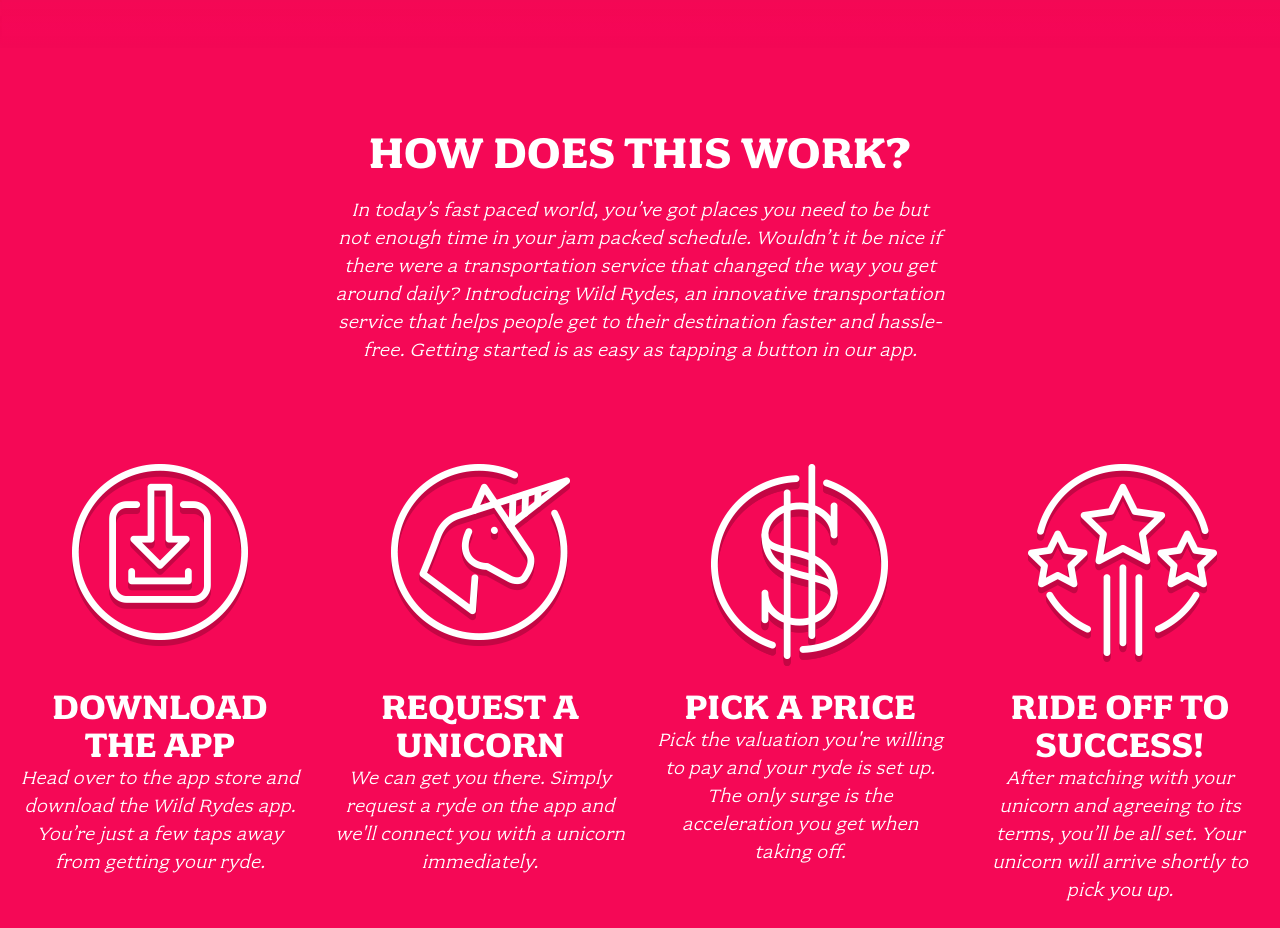
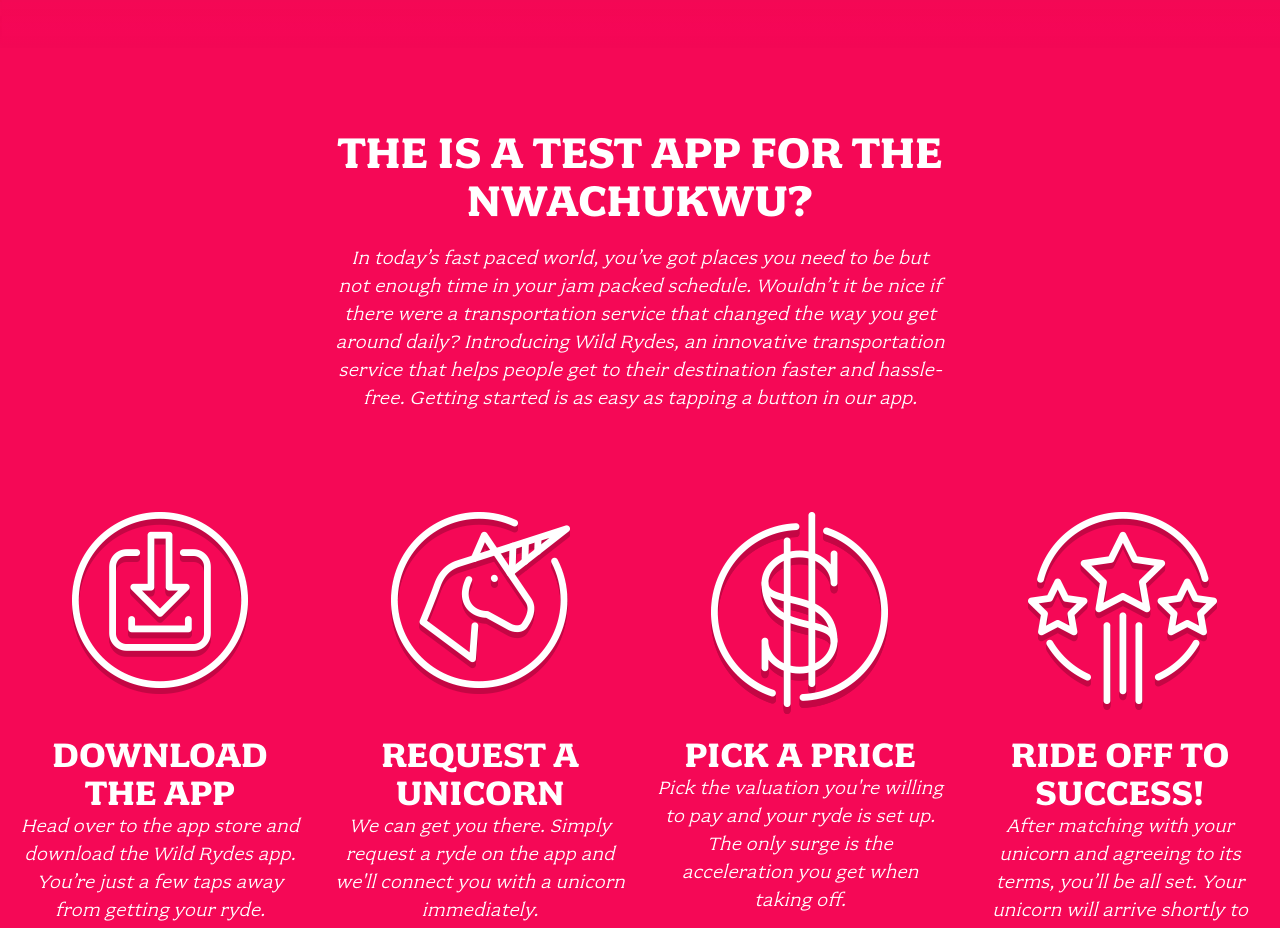
Before and after one commit to michael2010-coder/wildrydes-site, a plain HTML site: page index.html in a window 1280 px wide. Shown: the part 900-1828 px from the top of the page. Drawn offline with Linux system fonts and the light colour scheme.

Commit message:
Update index.html

```diff
--- a/index.html
+++ b/index.html
@@ -30,7 +30,7 @@
 
   <section class="home-about">
     <div class="row column large-9 xlarge-6 xxlarge-4">
-      <h2 class="section-title">How Does This Work?</h2>
+      <h2 class="section-title">The is a test app for the Nwachukwu?</h2>
       <p class="content">
         In today’s fast paced world, you’ve got places you need to be but not enough time in your jam packed schedule. Wouldn’t it be nice if there were a transportation service that changed the way you get around daily? Introducing Wild Rydes, an innovative transportation service that helps people get to their destination faster and hassle-free. Getting started is as easy as tapping a button in our app.
       </p>
```
